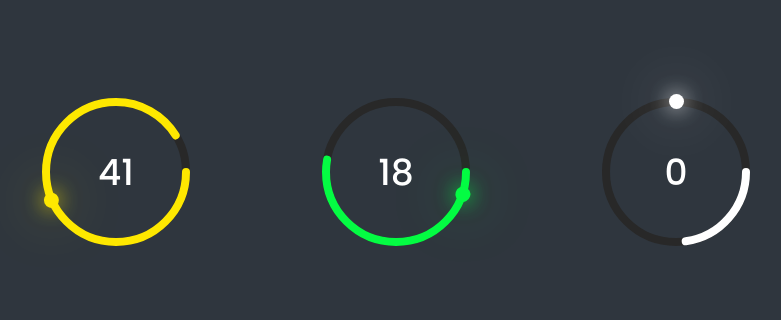
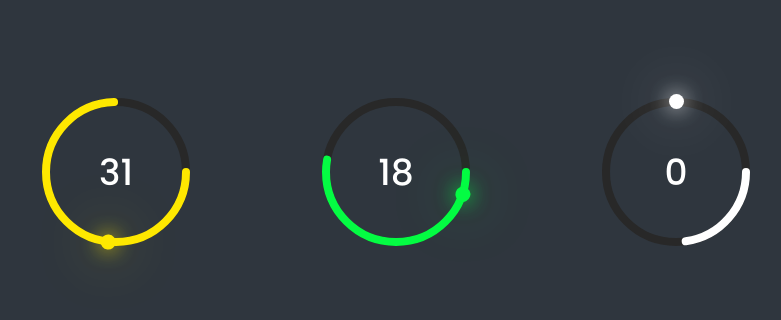
Before and after one commit to Nandhagopan10/Counter, a plain HTML site: page index.html in a window 1280 px wide. Shown: the part 228-548 px from the top of the page, without its empty margins (244-1025 px from the left). Drawn offline with Linux system fonts and the light colour scheme.

Commit message:
Update index.html

```diff
--- a/index.html
+++ b/index.html
@@ -57,7 +57,7 @@
 
         // Set the end time to a specific time, e.g., 8:55 PM today
         let endDate = new Date();
-        endDate.setHours(5, 46, 0, 0); // 8:55 PM today
+        endDate.setHours(5, 36, 0, 0); // 8:55 PM today
 
         let x = setInterval(function() {
             let now = new Date().getTime();
```
